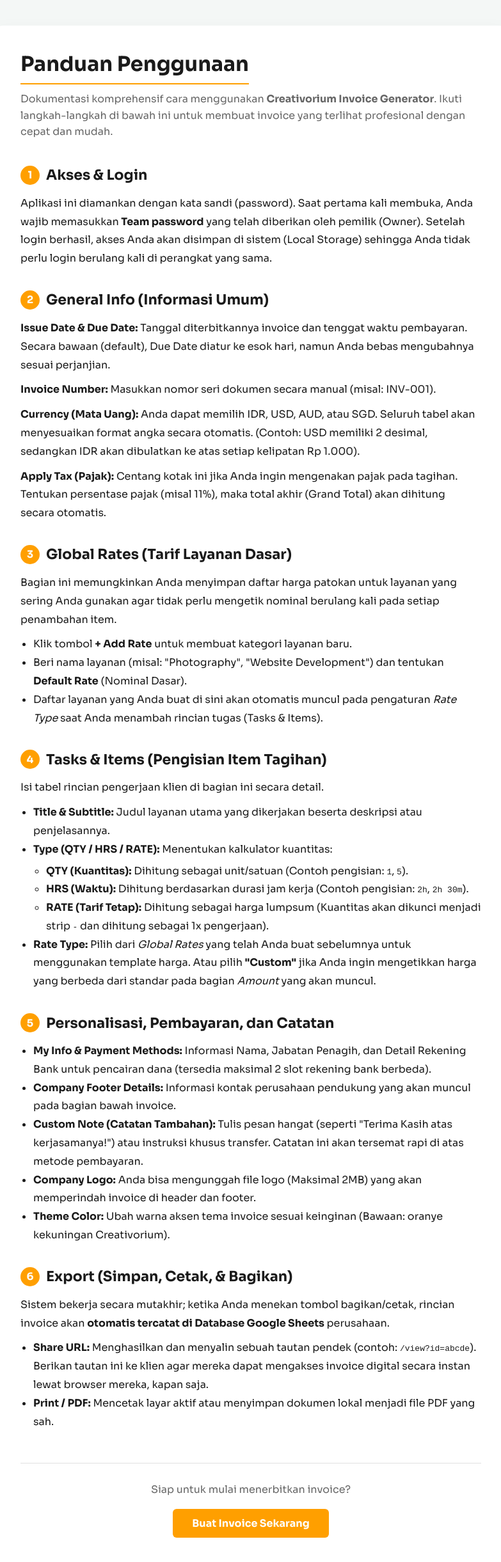
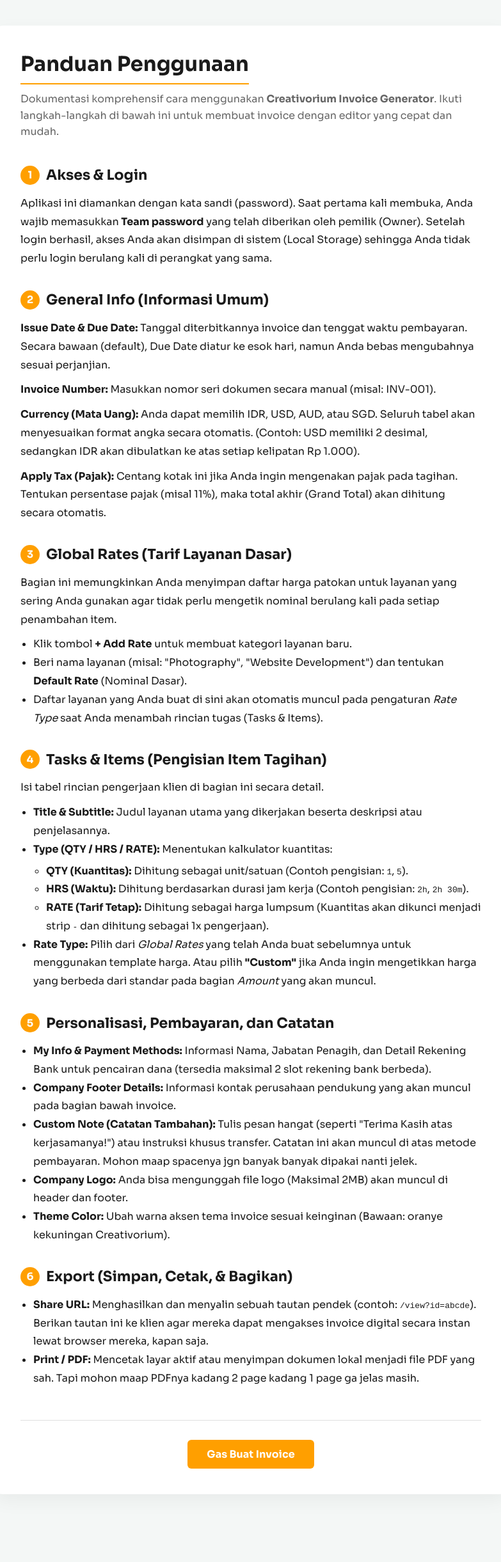
Before and after one commit to creativorium/invoice-creativorium, a Next.js app: page /documentation in a window 1280 px wide. Shown: the top 2442 px of the page at 64% size, without its empty margins (248-1031 px from the left). After the commit the page ends 2376 px from the top, so only its background shows below. Built offline with nearby package versions, Linux system fonts and the light colour scheme.

Commit message:
update dokumentasi

```diff
--- a/app/documentation/page.tsx
+++ b/app/documentation/page.tsx
@@ -10,7 +10,7 @@
     <div style={{ minHeight: '100vh', backgroundColor: 'var(--bg-color)', padding: '40px 20px', fontFamily: 'var(--font-family)', color: 'var(--primary-color)' }}>
       <div style={{ maxWidth: '800px', margin: '0 auto', backgroundColor: 'var(--invoice-bg)', padding: '40px', borderRadius: '12px', boxShadow: '0 10px 30px rgba(0,0,0,0.05)' }}>
         <h1 style={{ fontSize: '32px', marginBottom: '10px', color: 'var(--primary-color)', borderBottom: '2px solid var(--accent-color)', paddingBottom: '10px', display: 'inline-block' }}>Panduan Penggunaan</h1>
-        <p style={{ color: 'var(--secondary-color)', marginBottom: '40px', fontSize: '16px', lineHeight: '1.6' }}>Dokumentasi komprehensif cara menggunakan <strong>Creativorium Invoice Generator</strong>. Ikuti langkah-langkah di bawah ini untuk membuat invoice yang terlihat profesional dengan cepat dan mudah.</p>
+        <p style={{ color: 'var(--secondary-color)', marginBottom: '40px', fontSize: '16px', lineHeight: '1.6' }}>Dokumentasi komprehensif cara menggunakan <strong>Creativorium Invoice Generator</strong>. Ikuti langkah-langkah di bawah ini untuk membuat invoice dengan editor yang cepat dan mudah.</p>
 
         {/* 1. Akses & Login */}
         <section style={{ marginBottom: '35px' }}>
@@ -82,8 +82,8 @@
           <ul style={{ listStyleType: 'disc', paddingLeft: '20px', lineHeight: '1.8' }}>
             <li><strong>My Info & Payment Methods:</strong> Informasi Nama, Jabatan Penagih, dan Detail Rekening Bank untuk pencairan dana (tersedia maksimal 2 slot rekening bank berbeda).</li>
             <li><strong>Company Footer Details:</strong> Informasi kontak perusahaan pendukung yang akan muncul pada bagian bawah invoice.</li>
-            <li><strong>Custom Note (Catatan Tambahan):</strong> Tulis pesan hangat (seperti "Terima Kasih atas kerjasamanya!") atau instruksi khusus transfer. Catatan ini akan tersemat rapi di atas metode pembayaran.</li>
-            <li><strong>Company Logo:</strong> Anda bisa mengunggah file logo (Maksimal 2MB) yang akan memperindah invoice di header dan footer.</li>
+            <li><strong>Custom Note (Catatan Tambahan):</strong> Tulis pesan hangat (seperti "Terima Kasih atas kerjasamanya!") atau instruksi khusus transfer. Catatan ini akan muncul di atas metode pembayaran. Mohon maap spacenya jgn banyak banyak dipakai nanti jelek.</li>
+            <li><strong>Company Logo:</strong> Anda bisa mengunggah file logo (Maksimal 2MB) akan muncul di header dan footer.</li>
             <li><strong>Theme Color:</strong> Ubah warna aksen tema invoice sesuai keinginan (Bawaan: oranye kekuningan Creativorium).</li>
           </ul>
         </section>
@@ -94,18 +94,14 @@
             <span style={{ backgroundColor: 'var(--accent-color)', color: 'white', borderRadius: '50%', width: '30px', height: '30px', display: 'flex', justifyContent: 'center', alignItems: 'center', fontSize: '16px' }}>6</span>
             Export (Simpan, Cetak, & Bagikan)
           </h2>
-          <p style={{ lineHeight: '1.8', marginBottom: '10px' }}>
-            Sistem bekerja secara mutakhir; ketika Anda menekan tombol bagikan/cetak, rincian invoice akan <strong>otomatis tercatat di Database Google Sheets</strong> perusahaan.
-          </p>
           <ul style={{ listStyleType: 'disc', paddingLeft: '20px', lineHeight: '1.8' }}>
             <li><strong>Share URL:</strong> Menghasilkan dan menyalin sebuah tautan pendek (contoh: <code>/view?id=abcde</code>). Berikan tautan ini ke klien agar mereka dapat mengakses invoice digital secara instan lewat browser mereka, kapan saja.</li>
-            <li><strong>Print / PDF:</strong> Mencetak layar aktif atau menyimpan dokumen lokal menjadi file PDF yang sah.</li>
+            <li><strong>Print / PDF:</strong> Mencetak layar aktif atau menyimpan dokumen lokal menjadi file PDF yang sah. Tapi mohon maap PDFnya kadang 2 page kadang 1 page ga jelas masih.</li>
           </ul>
         </section>
 
         <div style={{ textAlign: 'center', marginTop: '50px', paddingTop: '30px', borderTop: '1px solid var(--border-color)' }}>
-          <p style={{ color: 'var(--secondary-color)', marginBottom: '20px' }}>Siap untuk mulai menerbitkan invoice?</p>
-          <a href="/" style={{ color: 'white', backgroundColor: 'var(--accent-color)', fontWeight: 'bold', textDecoration: 'none', display: 'inline-block', padding: '12px 30px', borderRadius: '6px', transition: 'all 0.3s ease' }}>Buat Invoice Sekarang</a>
+          <a href="/" style={{ color: 'white', backgroundColor: 'var(--accent-color)', fontWeight: 'bold', textDecoration: 'none', display: 'inline-block', padding: '12px 30px', borderRadius: '6px', transition: 'all 0.3s ease' }}>Gas Buat Invoice</a>
         </div>
       </div>
     </div>
```
